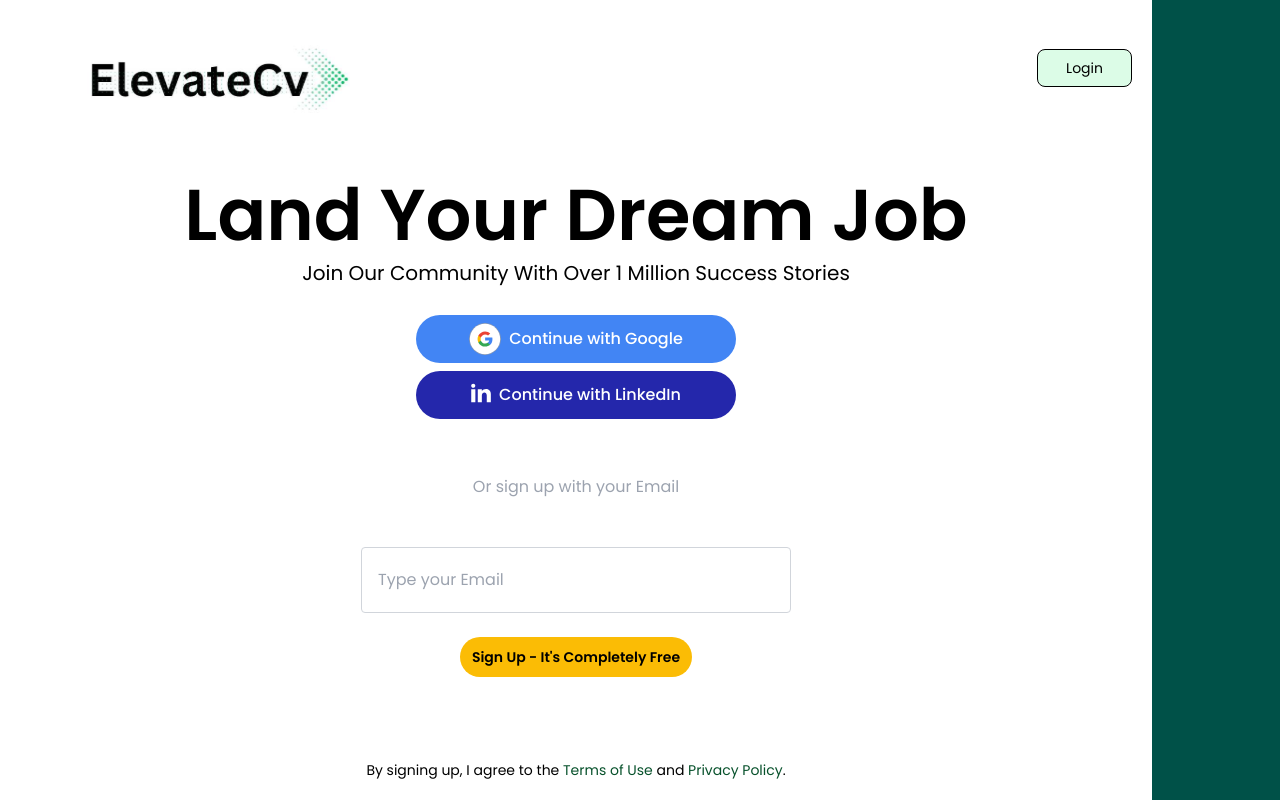
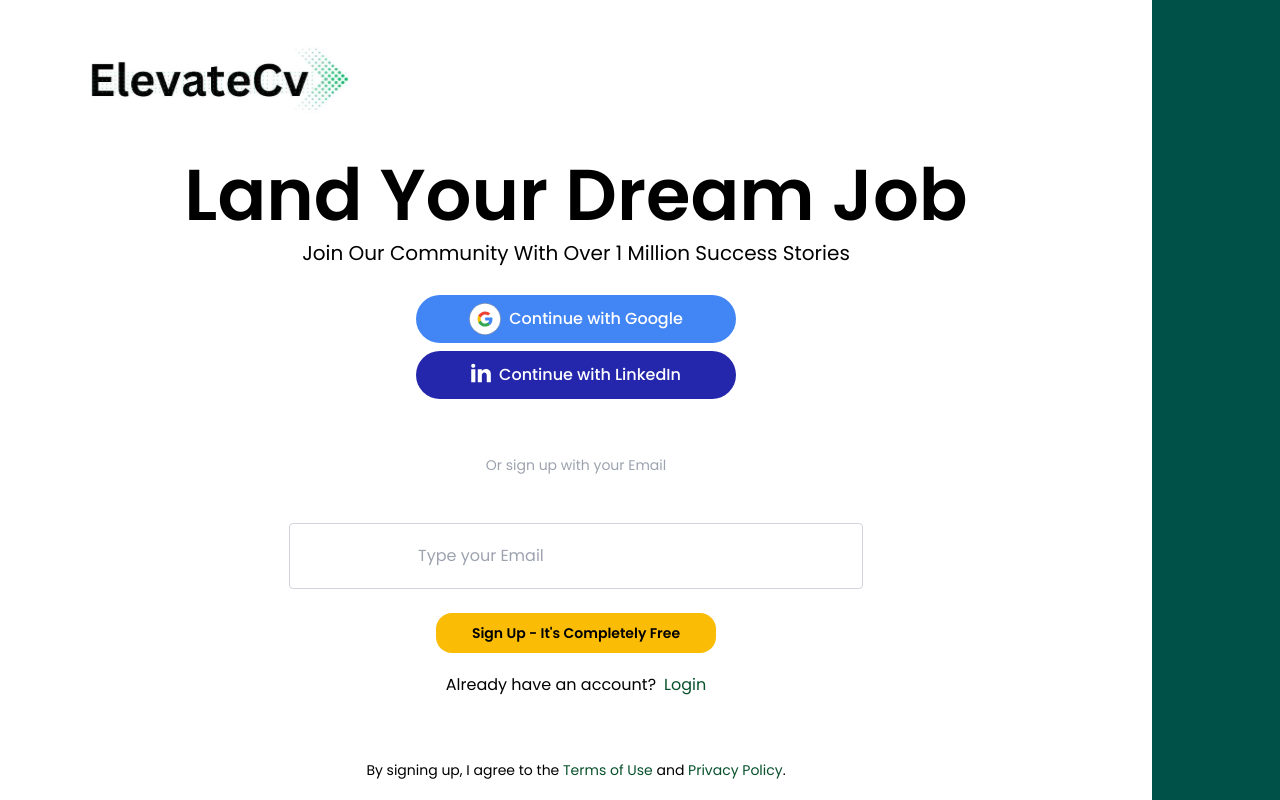
Before and after one commit to onuorachidimma/cv_maker, a React (Vite) app: page /signup in a window 1280 px wide. Built offline with nearby package versions, Linux system fonts and the light colour scheme; a web font is replaced by a local one.

Commit message:
adjustment was made to the signup page

```diff
--- a/src/pages/signup.jsx
+++ b/src/pages/signup.jsx
@@ -24,12 +24,6 @@ const Signup = () => {
         <div className="h-full flex flex-col">
           <div className="flex justify-between items-center">
             <img className="h-24 w-96" src={Logo} alt="Logo" />
-            <Link
-              to="/login"
-              className="rounded-lg border border-black bg-green-100 px-7 py-2 text-sm"
-            >
-              Login
-            </Link>
           </div>
           <div className="flex flex-col items-center justify-center h-full">
             <div className="flex flex-col items-center justify-center text-center gap-2">
@@ -45,21 +39,32 @@ const Signup = () => {
             </div>
 
             <div className="flex flex-col items-center justify-center">
-              <p className="my-7 text-base border-customLight text-gray-400">
+              <p className="my-7 text-sm border-customLight text-gray-400">
                 Or sign up with your Email
               </p>
               <input
                 placeholder="Type your Email"
                 value={email}
                 onChange={(e) => setEmail(e.target.value)}
-                className="rounded border border-gray-300 mt-5 py-5 pl-4 px-24"
+                className="rounded border border-gray-300 mt-5 py-5 px-32"
               />
               <button
                 onClick={openModal}
-                className="mt-6 rounded-3xl bg-customYellow px-3 py-2.5 text-sm font-semibold"
+                className="mt-6 rounded-2xl bg-customYellow px-9 py-2.5 text-sm font-semibold"
               >
                 Sign Up - It's Completely Free
               </button>
+            </div>
+            <div className="mt-5">
+              <h3>
+                Already have an account?
+                <Link
+                  to="/login"
+                  className="text-customDeepGreen pl-2 underline-offset-2"
+                >
+                  Login
+                </Link>
+              </h3>
             </div>
           </div>
         </div>
--- a/src/pages/templateSelector.jsx
+++ b/src/pages/templateSelector.jsx
@@ -22,8 +22,8 @@ function TemplateSelector() {
   const getImageClasses = (templateId) => {
     return `cursor-pointer p-2 rounded transition-shadow duration-300 ${
       selectedTemplate === templateId
-        ? "shadow-2xl" // More obvious shadow when selected
-        : "shadow-sm hover:shadow-md" // Subtle shadow by default, with hover effect
+        ? "shadow-2xl border-4 border-blue-500"
+        : "shadow-sm hover:shadow-lg"
     }`;
   };
 
```
